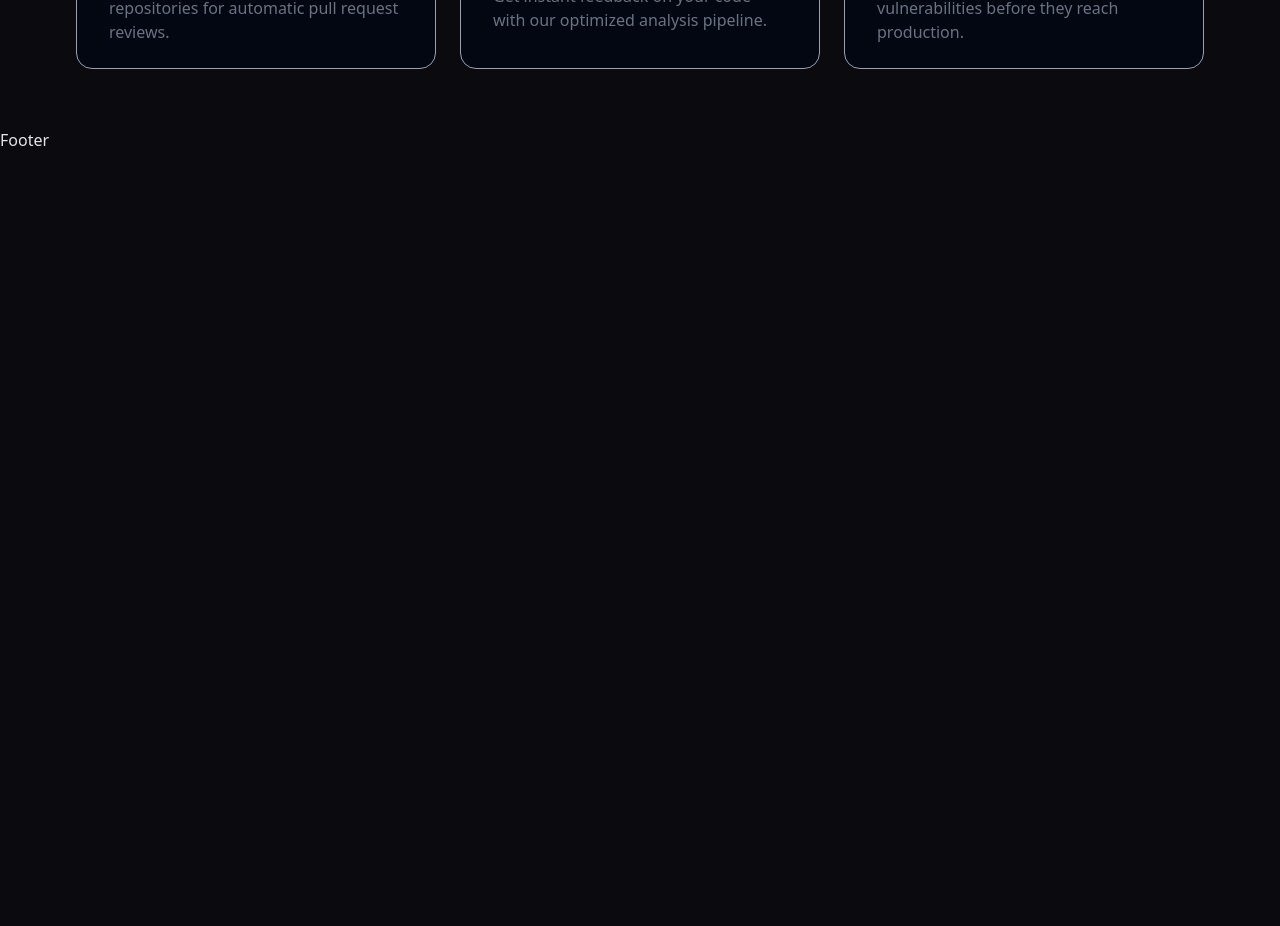
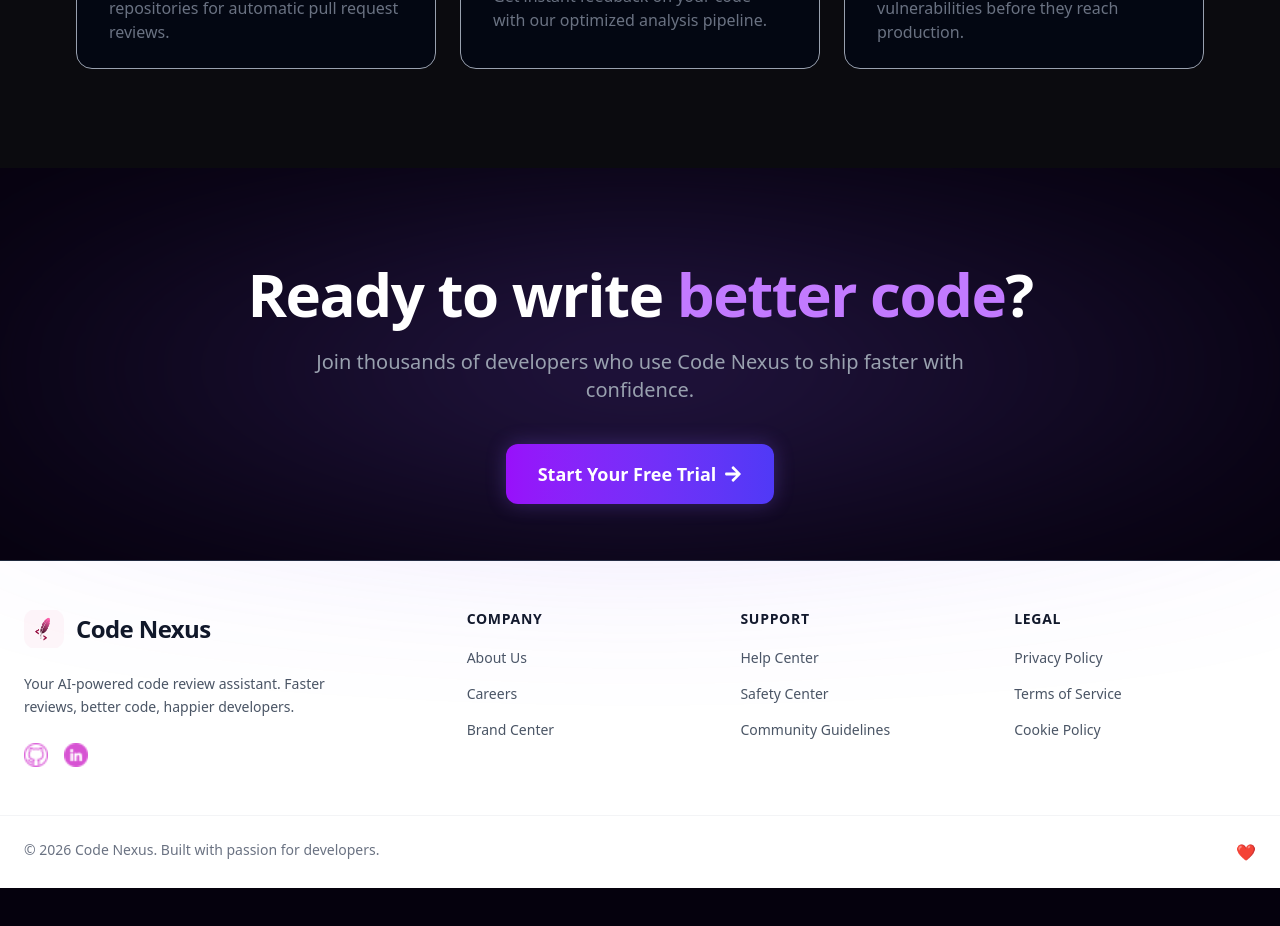
Before and after one commit to DevvratSharma026/RepoLens, a React app in the folder frontend/: page / in a window 1280 px wide. Shown: the part 1480-2406 px from the top of the page. Before the commit the page ends 1632 px from the top, so only its background shows below. Built offline with nearby package versions, Linux system fonts and the light colour scheme; the HTML template or start-up script is replaced by a standard one.

Commit message:
completed the footer section

```diff
--- a/frontend/src/components/LandingPageComponents/Footer.jsx
+++ b/frontend/src/components/LandingPageComponents/Footer.jsx
@@ -1,9 +1,16 @@
 import React from 'react'
+
+import FooterSectionOne from './FooterSectionOne';
+import FooterSectionTwo from './FooterSectionTwo';
 
 const Footer = () => {
   return (
-    <div>Footer</div>
-  )
-}
+    <footer className='relative w-full h-screen py-24 mt-10 overflow-hidden bg-[#05010d] text-white'>
+      <FooterSectionOne />
+      <FooterSectionTwo />
+    </footer>
+  );
+};
+
 
 export default Footer
--- /dev/null
+++ b/frontend/src/components/LandingPageComponents/FooterSectionOne.jsx
@@ -0,0 +1,39 @@
+import React from 'react'
+import { FaAlignRight, FaArrowRight } from 'react-icons/fa'
+
+import { Link } from 'react-router-dom';
+
+const FooterSectionOne = () => {
+  return (
+    <div>
+        <div
+        className="absolute top-[25%] left-1/2 -translate-x-1/2 -translate-y-1/2 w-400 h-75 opacity-30 blur-[100px] rounded-full pointer-events-none"
+        style={{
+          background: 'radial-gradient(circle, rgba(139, 92, 246, 0.8) 0%, rgba(30, 58, 138, 0) 100%)'
+        }}
+      />
+
+      <div className='relative z-10 flex flex-col items-center justify-center px-4 text-center'>
+        <h2 className='text-4xl md:text-6xl font-bold tracking-tight'>
+          Ready to write <span className='text-purple-400'>better code</span>?
+        </h2>
+
+        <p className='mt-6 text-lg md:text-xl text-gray-400 max-w-2xl'>
+          Join thousands of developers who use Code Nexus to ship faster with confidence.
+        </p>
+
+        <div className='mt-10'>
+          <Link
+            to='/login'
+            className="group px-8 py-4 bg-linear-to-r from-purple-600 to-indigo-600 hover:from-purple-500 hover:to-indigo-500 transition-all duration-300 text-white text-lg font-semibold rounded-xl shadow-[0_0_20px_rgba(139,92,246,0.3)] flex items-center gap-2"
+          >
+            Start Your Free Trial
+            <FaArrowRight className="group-hover:translate-x-1 transition-transform" />
+          </Link>
+        </div>
+      </div>
+    </div>
+  )
+}
+
+export default FooterSectionOne
--- /dev/null
+++ b/frontend/src/components/LandingPageComponents/FooterSectionTwo.jsx
@@ -0,0 +1,111 @@
+import React from 'react'
+import logo from '../../assets/mainLogo.png'
+import linkedinLogo from '../../assets/linkedin.png'
+import githubLogo from '../../assets/github.png'
+import { href, Link } from 'react-router-dom'
+
+const FooterSectionTwo = () => {
+
+    const FooterLinks = [
+        {
+            title: "Company",
+            links: [
+                { name: "About Us", href: "/about" },
+                { name: "Careers", href: "/careers" },
+                { name: "Brand Center", href: "/brand" },
+            ],
+        },
+        {
+            title: "Support",
+            links: [
+                { name: "Help Center", href: "/help" },
+                { name: "Safety Center", href: "/safety" },
+                { name: "Community Guidelines", href: "/community" },
+            ],
+        },
+        {
+            title: "Legal",
+            links: [
+                { name: "Privacy Policy", href: "/privacy" },
+                { name: "Terms of Service", href: "/terms" },
+                { name: "Cookie Policy", href: "/cookies" },
+            ],
+        },
+    ]
+
+    return (
+        <div className="border-t mt-14 border-gray-800 w-full bg-white dark:bg-transparent">
+            {/* Container to keep content centered on ultra-wide screens */}
+            <div className="max-w-7xl mx-auto px-6 py-12 flex flex-col lg:flex-row gap-12">
+
+                {/* Left Section: Branding & Socials */}
+                <div className="lg:w-1/3 space-y-6">
+                    <div className="flex items-center gap-3">
+                        <img src={logo} alt="Code Nexus Logo" className="h-10 w-10 object-contain rounded-xl" />
+                        <h2 className="font-bold text-2xl tracking-tight text-gray-900 dark:text-white">
+                            Code Nexus
+                        </h2>
+                    </div>
+
+                    <p className="text-gray-600 dark:text-gray-400 text-sm leading-relaxed max-w-xs">
+                        Your AI-powered code review assistant. Faster reviews, better code, happier developers.
+                    </p>
+
+                    <div className="flex gap-4">
+                        <a
+                            href="https://github.com/DevvratSharma026"
+                            target="_blank"
+                            rel="noreferrer"
+                            className="opacity-70 hover:opacity-100 transition-opacity"
+                        >
+                            <img src={githubLogo} alt="GitHub" className="h-6 w-6" />
+                        </a>
+                        <a
+                            href="https://www.linkedin.com/in/devvrat-sharma/"
+                            target="_blank"
+                            rel="noreferrer"
+                            className="opacity-70 hover:opacity-100 transition-opacity"
+                        >
+                            <img src={linkedinLogo} alt="LinkedIn" className="h-6 w-6" />
+                        </a>
+                    </div>
+                </div>
+
+                {/* Right Section: Navigation Links */}
+                <div className="lg:w-2/3">
+                    <div className="grid grid-cols-2 md:grid-cols-3 gap-8">
+                        {FooterLinks.map((section) => (
+                            <div key={section.title}>
+                                <h3 className="text-sm font-semibold text-gray-900 dark:text-white uppercase tracking-wider mb-4">
+                                    {section.title}
+                                </h3>
+                                <ul className="space-y-3">
+                                    {section.links.map((link) => (
+                                        <li key={link.name}>
+                                            <Link
+                                                to={link.href}
+                                                className="text-gray-600 dark:text-gray-400 hover:text-blue-600 dark:hover:text-white transition-colors text-sm"
+                                            >
+                                                {link.name}
+                                            </Link>
+                                        </li>
+                                    ))}
+                                </ul>
+                            </div>
+                        ))}
+                    </div>
+                </div>
+            </div>
+
+            {/* Optional: Bottom Credit Bar */}
+            <div className="flex justify-between max-w-7xl mx-auto px-6 py-6 border-t border-gray-100 dark:border-gray-800 text-center md:text-left">
+                <p className="text-sm text-gray-500">
+                    © {new Date().getFullYear()} Code Nexus. Built with passion for developers.
+                </p>
+                <p>Built for developer with LOVE❤️</p>
+            </div>
+        </div>
+    )
+}
+
+export default FooterSectionTwo
--- a/frontend/src/components/LandingPageComponents/HeroSection.jsx
+++ b/frontend/src/components/LandingPageComponents/HeroSection.jsx
@@ -1,6 +1,7 @@
 import React from 'react'
 import heroImage from "../../assets/HeroImage.png";
 import { FaArrowRight } from "react-icons/fa";
+import { Link } from 'react-router-dom';
 
 const sampleCode = `function processData(data) {
   // AI suggests: Consider adding null check
@@ -32,7 +33,7 @@ const HeroSection = () => {
             <p className='text-gray-300 text-xl mt-3'>Automatically review your code, detect issues, suggest improvements, and get better folder structure recommendations — all powered by AI.</p>
 
             <div className='mt-6 flex items-center gap-4'>
-              <button className="px-8 py-3 bg-linear-to-r from-purple-600 to-purple-500 text-white text-lg font-semibold rounded-lg shadow-lg flex items-center gap-2">Get Started Free <FaArrowRight /></button>
+              <Link to={'/login'} className="group px-8 py-3 bg-linear-to-r from-purple-600 to-indigo-600 hover:from-purple-500 hover:to-indigo-500 transition-all duration-300 text-white text-lg font-semibold rounded-xl shadow-[0_0_20px_rgba(139,92,246,0.3)] flex items-center gap-2">Get Started Free <FaArrowRight className="group-hover:translate-x-1 transition-transform"/></Link>
             </div>
           </div>
 
--- a/frontend/src/components/LandingPageComponents/Navbar.jsx
+++ b/frontend/src/components/LandingPageComponents/Navbar.jsx
@@ -10,7 +10,7 @@ const Navbar = () => {
         </div>
 
         {/* section 2 -> nav links */}
-        <div className='flex flex-col items-center justify-center'>
+        <div className='flex flex-col items-center justify-center cursor-pointer'>
             <ul className='flex gap-16'>
                 <Link className='text-gray-500 hover:underline hover:scale-105 hover:text-blue-500 hover:transition' to="/features">Features</Link>
                 <Link className='text-gray-500 hover:underline hover:scale-105 hover:text-blue-500 hover:transition' to="/pricing">Pricing</Link>
@@ -19,7 +19,7 @@ const Navbar = () => {
         </div>
 
         {/* section 3 -> login/signup buttons */}
-        <div className='flex gap-3'>
+        <div className='flex gap-3 cursor-pointer'>
             <div className=' py-2 px-3 hover:bg-white/10 hover:rounded-md'>
                 <Link to="/login">Login</Link>
             </div>
```
Also changed, not shown: frontend/src/components/LandingPageComponents/HeroSectionTwo.jsx (+4 -4 lines), frontend/src/assets/linkedin.png (added), frontend/src/assets/mainLogo.png (added).
